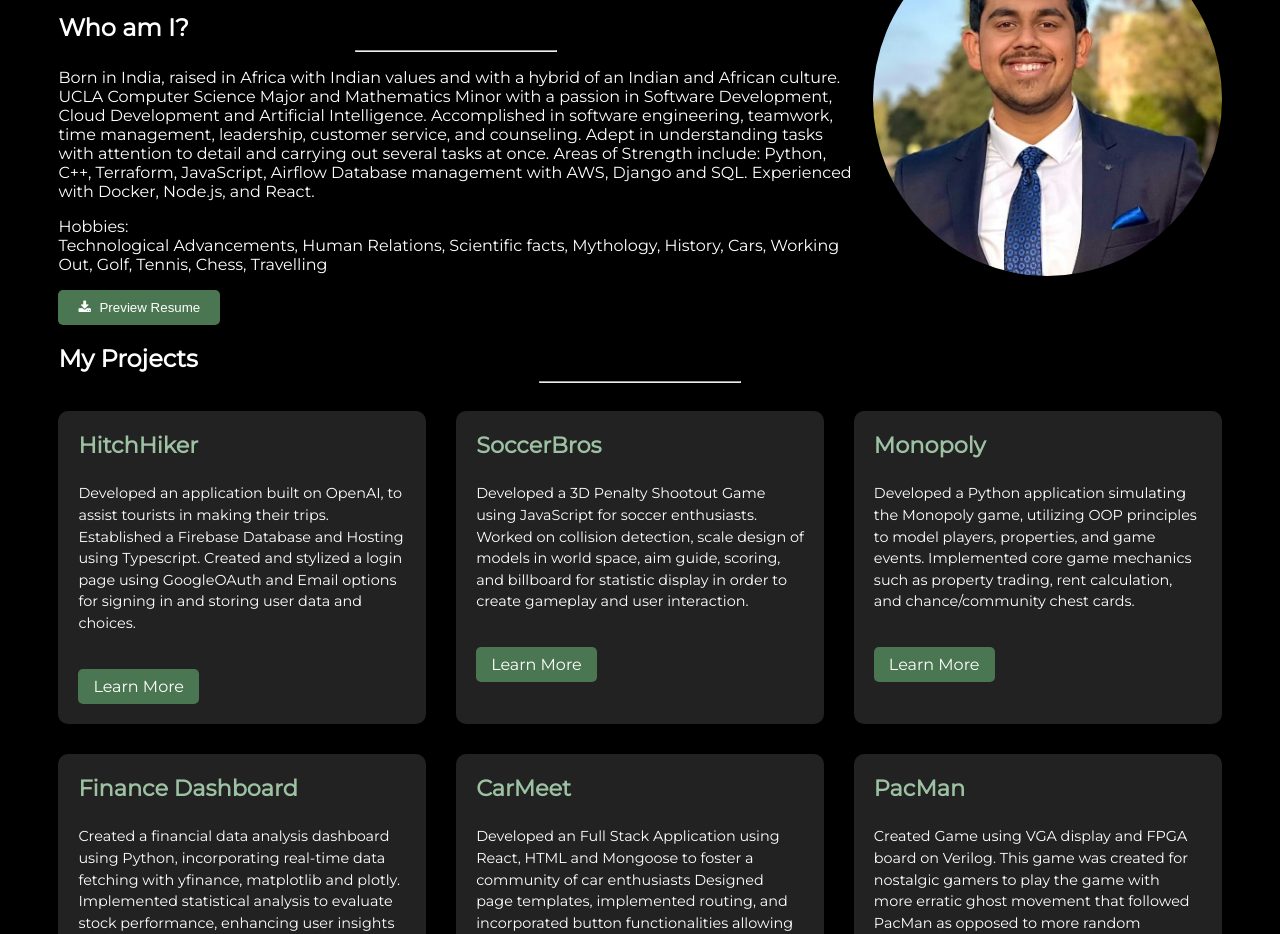
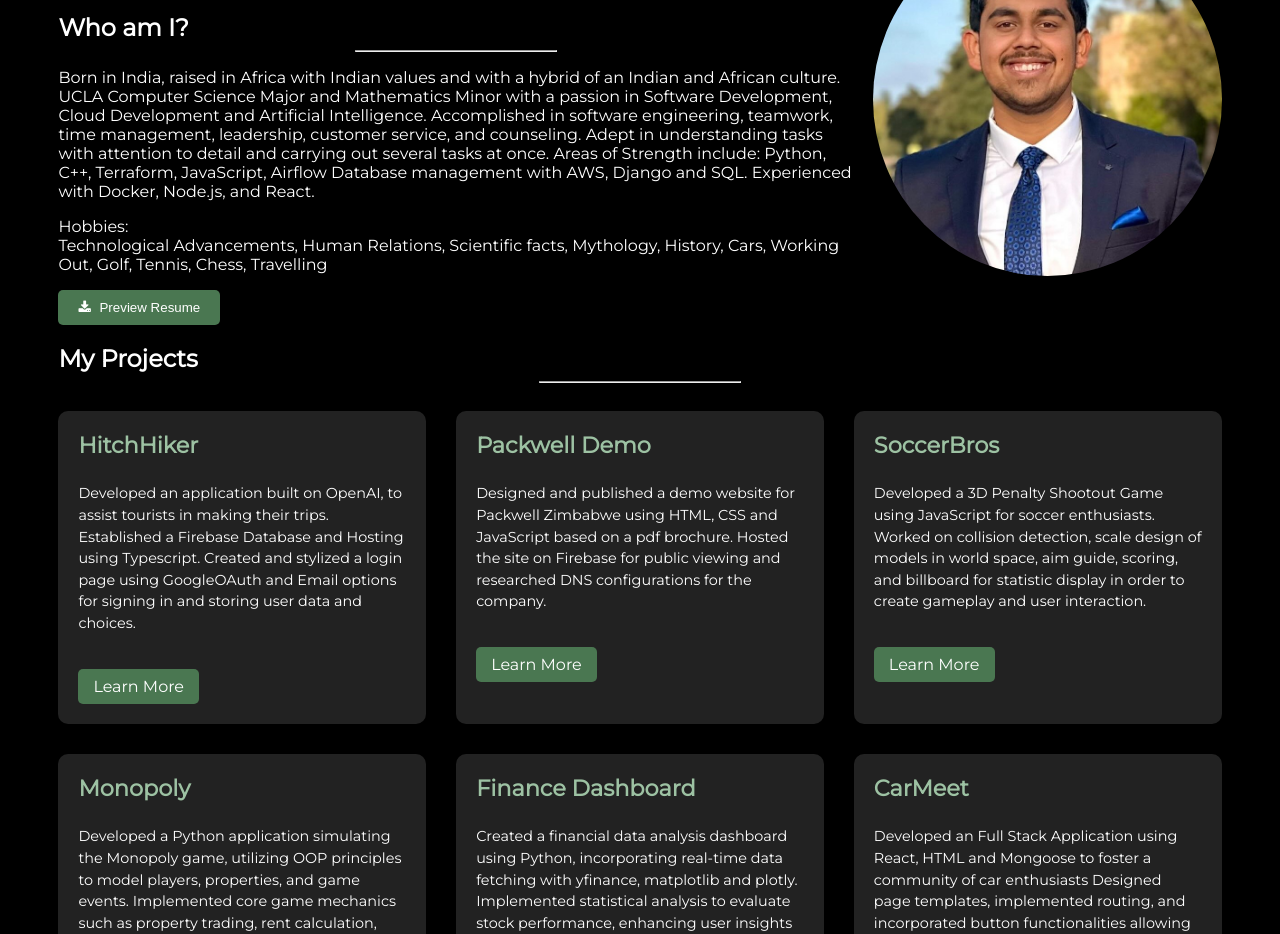
Before and after one commit to ritzz26/rit_website, a plain HTML site: page public/index.html in a window 1280 px wide. Shown: the part 157-1091 px from the top of the page. Drawn offline with Linux system fonts and the light colour scheme.

Commit message:
new project

```diff
--- a/public/index.html
+++ b/public/index.html
@@ -71,7 +71,14 @@ body, h1,h2,h3,h4,h5,h6 {font-family: "Montserrat", sans-serif}
             </p>
             <a href="https://github.com/ritzz26/hitchhiker">Learn More</a>
           </div>
-
+          <div class="project-card">
+            <h2>Packwell Demo</h2>
+            <p>
+              Designed and published a demo website for Packwell Zimbabwe using HTML, CSS and JavaScript based on a pdf brochure.
+              Hosted the site on Firebase for public viewing and researched DNS configurations for the company.
+            </p>
+            <a href="https://github.com/ritzz26/Packwell_Dev">Learn More</a>
+          </div>
           <div class="project-card">
             <h2>SoccerBros</h2>
             <p>
```
